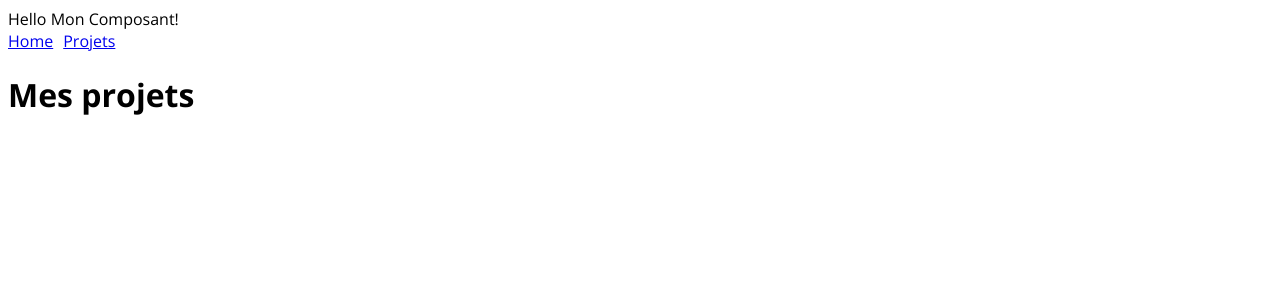
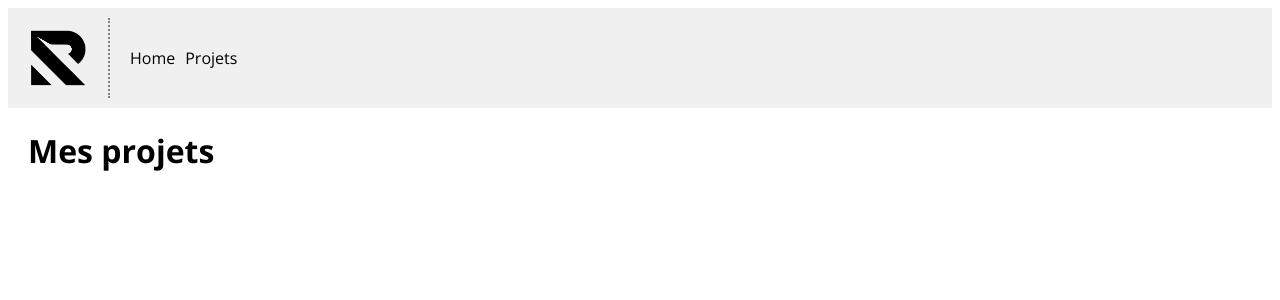
Before and after one commit to raphbag/raphbag.github.io, a SvelteKit app: page /projects in a window 1280 px wide. Shown: the top 300 px of the page. Built offline with nearby package versions, Linux system fonts and the light colour scheme.

Commit message:
update header

```diff
--- a/src/components/Header.svelte
+++ b/src/components/Header.svelte
@@ -1,6 +1,6 @@
 <script>
 	// JavaScript peut être ajouté ici pour le comportement du composant
-	let name = 'Mon Composant';
+	// let name = 'Mon Composant';
 
 	let links = [
 		{ href: '/', text: 'Home' },
@@ -9,10 +9,10 @@
 </script>
 
 <header>
-	<div>
+	<!-- <div>
 		Hello {name}!
-	</div>
-
+	</div> -->
+	<img src="../../logo.png" alt="Logo R du site" />
 	<nav>
 		{#each links as link}
 			<a href={link.href}>{link.text}</a>
@@ -22,7 +22,34 @@
 
 <style>
 	/* Styles spécifiques au composant peuvent être ajoutés ici */
+	header {
+		display: flex;
+		align-items: center;
+		padding: 10px 0px;
+		background-color: #f0f0f0;
+	}
+
+	nav {
+		padding: 20px;
+	}
+
 	nav > a {
 		margin-right: 10px;
+		color: black;
+		text-decoration: none;
+	}
+
+	nav > a:hover {
+		color: red;
+		transition: color 0.5s;
+	}
+	img {
+		width: 60px;
+		padding: 10px 20px;
+		border-right: 2px dotted gray;
+	}
+
+	img:hover {
+		cursor: pointer;
 	}
 </style>
--- a/src/routes/+page.svelte
+++ b/src/routes/+page.svelte
@@ -1,2 +1,4 @@
-<h1>Welcome to SvelteKit</h1>
-<p>Visit <a href="https://kit.svelte.dev">kit.svelte.dev</a> to read the documentation</p>
+<main>
+	<h1>Welcome to SvelteKit</h1>
+	<p>Visit <a href="https://kit.svelte.dev">kit.svelte.dev</a> to read the documentation</p>
+</main>
--- a/src/routes/projects/+page.svelte
+++ b/src/routes/projects/+page.svelte
@@ -1 +1,3 @@
-<h1>Mes projets</h1>
+<main>
+	<h1>Mes projets</h1>
+</main>
--- a/static/global.css
+++ b/static/global.css
@@ -3,3 +3,9 @@
 body {
 	font-family: 'Open Sans', sans-serif;
 }
+
+main {
+	max-width: 1600px;
+	margin: 0 auto;
+	padding: 0px 20px;
+}
```
Also changed, not shown: static/logo.png (added).
